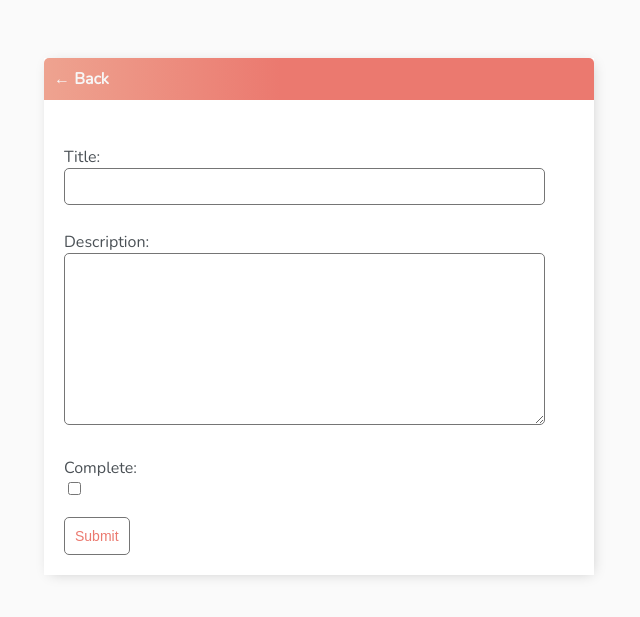
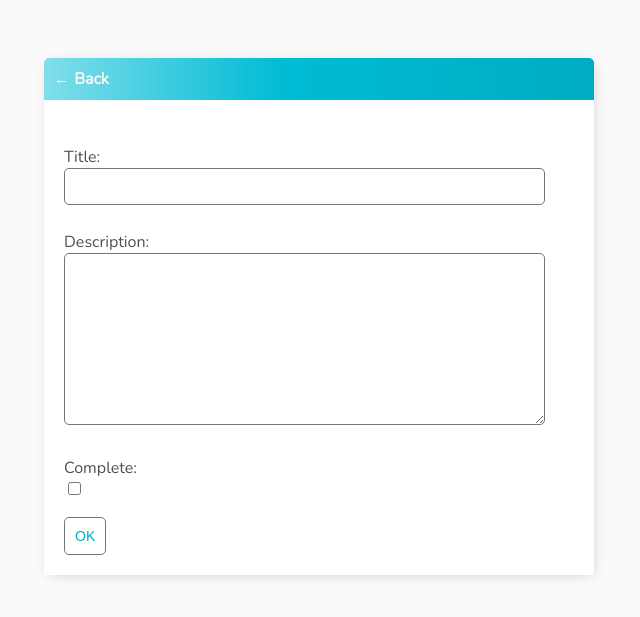
Before and after one commit to rouamansour/Application, a Django app: page /task-create/ in a window 1280 px wide. Shown: the top 617 px of the page, without its empty margins (321-961 px from the left). Run offline with Django 4.2, Linux system fonts and the light colour scheme; a user stored in the database is signed in.

Commit message:
update tasks

```diff
--- a/todo_list/base/templates/base/main.html
+++ b/todo_list/base/templates/base/main.html
@@ -58,7 +58,7 @@
             color: #fff;
             padding: 10px;
             border-radius: 5px 5px 0 0;
-            background: linear-gradient(90deg, #EEA390 0%, #EB796F 43%, #EB796F 100%);
+            background: linear-gradient(90deg, #80DEEA 0%, #00BCD4 43%, #00ACC1 100%);
         }
 
         .header-bar a {
@@ -89,7 +89,7 @@
         .task-complete-icon {
             height: 20px;
             width: 20px;
-            background-color: rgb(105, 192, 105);
+            background-color: #FFD600;
             border-radius: 50%;
         }
 
@@ -142,7 +142,7 @@
 
 
         #add-link {
-            color: #EB796F;
+            color: #039BE5;
             text-decoration: none;
             font-size: 42px;
             text-shadow: 1px 1px #81413b;
@@ -183,7 +183,7 @@
         .button {
             border: 1px solid #757575;
             background-color: #FFF;
-            color: #EB796F;
+            color: #00ACC1;
             padding: 10px;
             font-size: 14px;
             border-radius: 5px;
--- a/todo_list/base/templates/base/task_form.html
+++ b/todo_list/base/templates/base/task_form.html
@@ -10,7 +10,7 @@
     <form method="POST" action="">
         {% csrf_token %}
         {{form.as_p}}
-        <input class="button" type="submit" value="Submit">
+        <input class="button" type="submit" value="OK">
     </form>
 </div>
 
--- a/todo_list/base/templates/base/task_list.html
+++ b/todo_list/base/templates/base/task_list.html
@@ -23,8 +23,6 @@
     {% endif %}
 </div>
 
-
-<!-- Hidden form. Form submits new item positions -->
 <form style="display: none;" id="reorderForm" method="post" action="{% url 'task-reorder' %}">
     {% csrf_token %}
     <input type="hidden" id="positionInput" name="position">
```
Also changed, not shown: todo_list/db.sqlite3.
